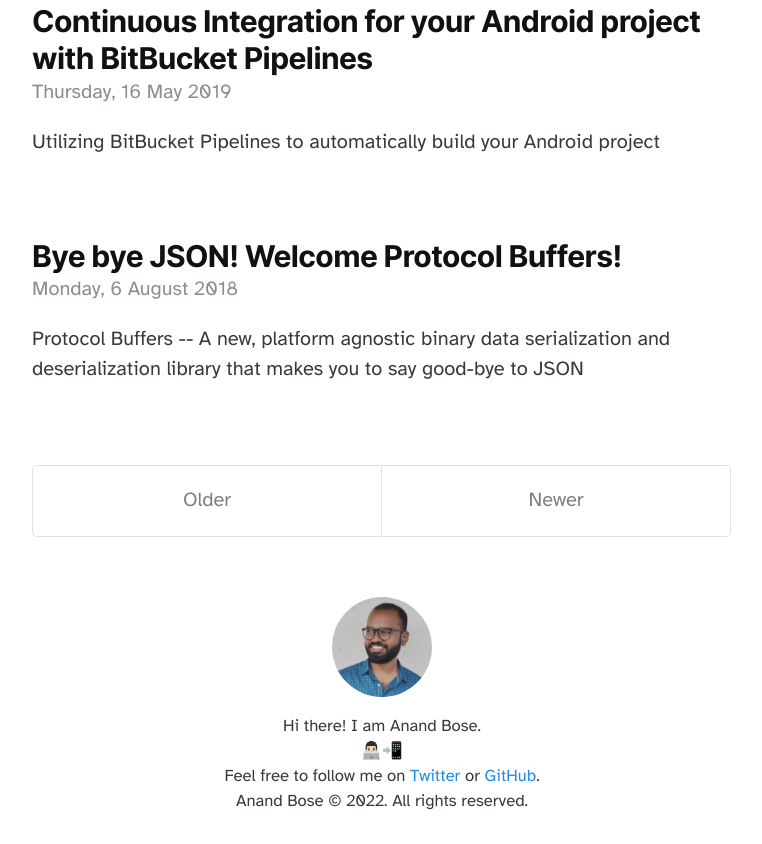
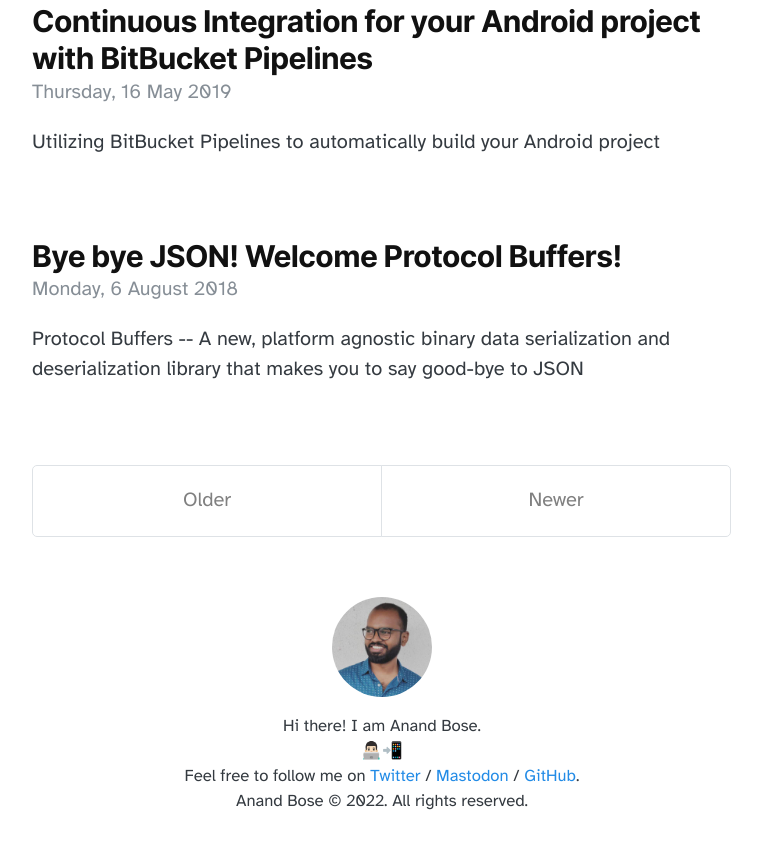
Before and after one commit to anandbosedev/anandbosedev.github.io, a Gatsby site: page / in a window 1280 px wide. Shown: the part 640-1484 px from the top of the page, without its empty margins (258-1020 px from the left). Built offline with nearby package versions, Linux system fonts and the light colour scheme; Gatsby itself is replaced by a stand-in of ours.

Commit message:
Update footer to include Mastodon profile link

```diff
--- a/src/components/Footer.tsx
+++ b/src/components/Footer.tsx
@@ -10,7 +10,7 @@ const Footer = () => (
         <StaticImage alt="Anand Bose" width={100} height={100} src='../images/avatar.jpg' imgClassName="avatar" />
         <small style={FooterFirstLineStyle}>Hi there! I am Anand Bose.</small>
         <small>👨🏻‍💻📲</small>
-        <small>Feel free to follow me on <a href="https://twitter.com/anandbosedev">Twitter</a> or <a href="https://github.com/anandbosedev">GitHub</a>.</small>
+        <small>Feel free to follow me on <a href="https://twitter.com/anandbosedev">Twitter</a> / <a rel="me" href="https://mastodon.social/@anandbose">Mastodon</a> / <a href="https://github.com/anandbosedev">GitHub</a>.</small>
         <small>
           Anand Bose © <time dateTime="2022-10-03T13:58:50+00:00">2022</time>. All rights reserved.
         </small>
```
